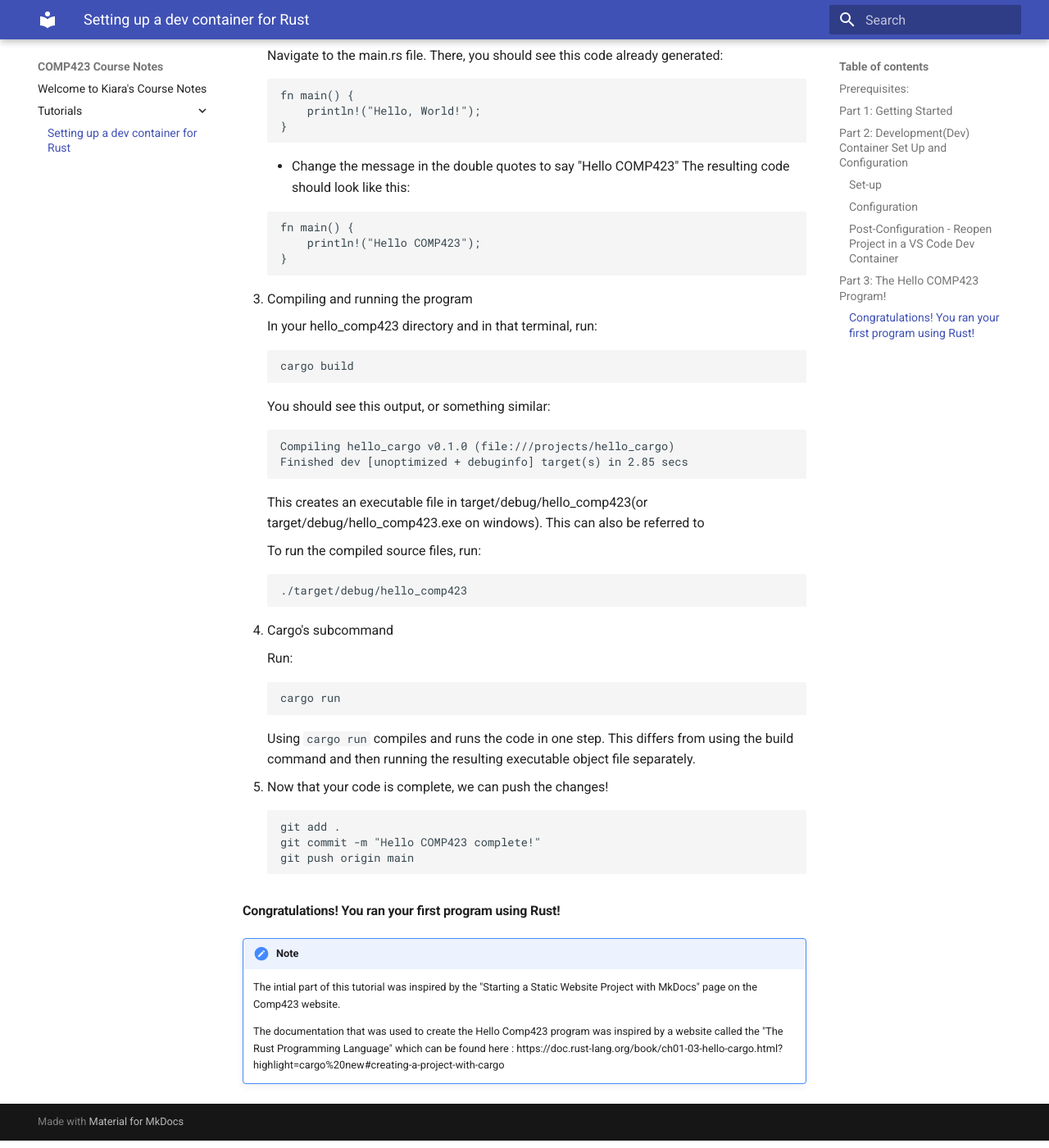
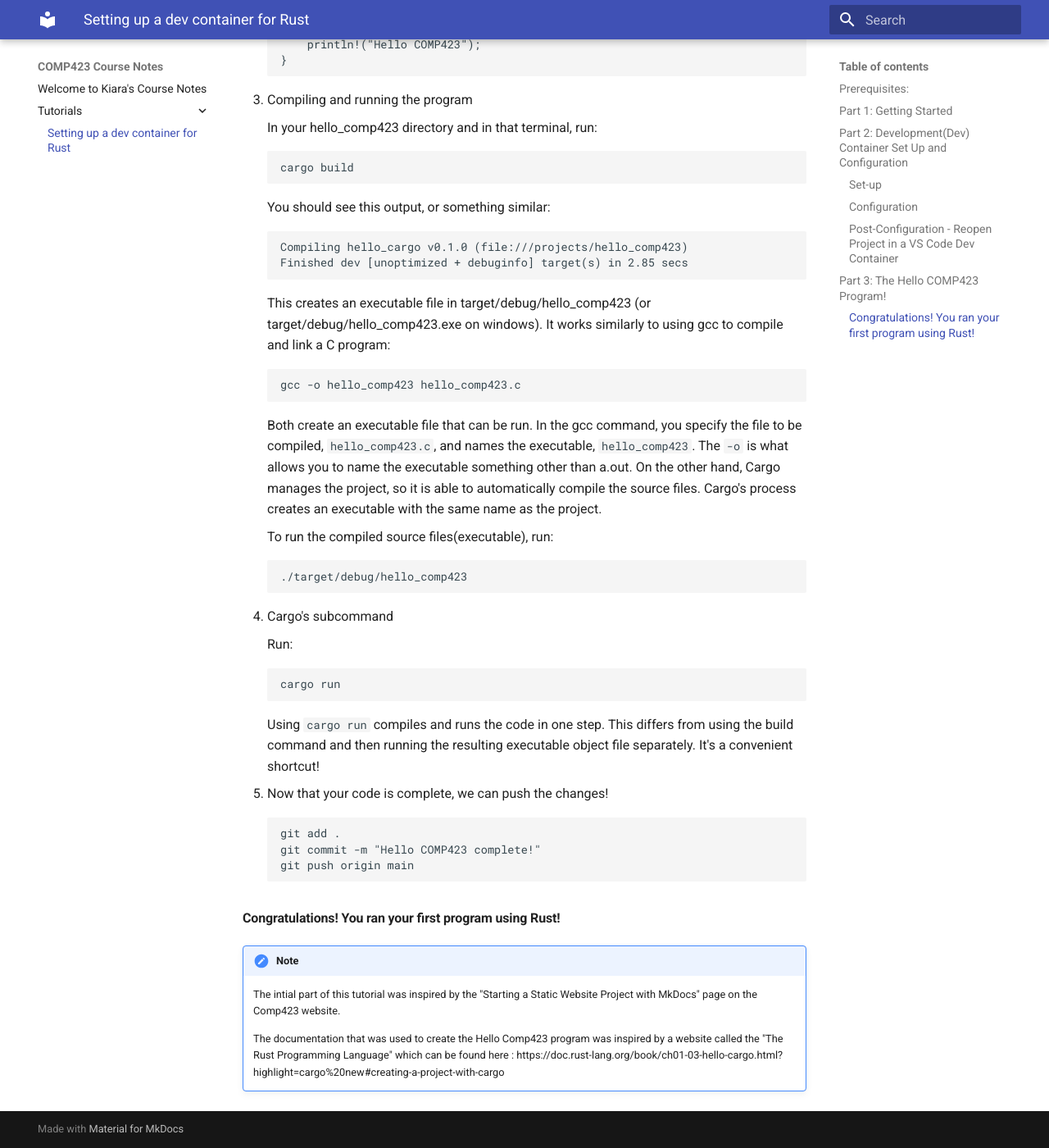
Before and after one commit to kiaras4/comp423-course-notes, an MkDocs documentation site: the page built from docs/tutorials/rust-setup.md, in a window 1280 px wide and 1400 px high, scrolled down 3981 px. Shown: the whole window at 82% size. Built offline with MkDocs 1.6.1 and Material for MkDocs 9.7.7, drawn with Linux system fonts in a browser that asks for light colours; some of the changed text lies outside the part shown.

Commit message:
Minor touch ups + more specification regarding gcc

````diff
--- a/docs/tutorials/rust-setup.md
+++ b/docs/tutorials/rust-setup.md
@@ -2,17 +2,6 @@
 
 * Primary author: [Kiara Smith](https://github.com/kiaras4)
 * Reviewer: [Krisha Malkan](https://github.com/kdmalkan/comp423-course-notes)
-
-
-```title="Example of Code block"
-```<code tag> title="optional title"
---code here--
-\```
-```
-!!! note
-
-    The above code block contains a / before the ``` for displaying purposes. The / will not be used in the actual code
-
 
 **Welcome!** This is the tutorial for creating a basic "Hello, COMP423!" using Rust.
 
@@ -192,21 +181,23 @@ We will be creating your hello comp423 program using Cargo. Cargo is the build s
     You should see this output, or something similar:
 
     ```
-    Compiling hello_cargo v0.1.0 (file:///projects/hello_cargo)
+    Compiling hello_cargo v0.1.0 (file:///projects/hello_comp423)
     Finished dev [unoptimized + debuginfo] target(s) in 2.85 secs
     ```
 
-    This creates an executable file in target/debug/hello_comp423(or target/debug/hello_comp423.exe on windows). This can also be referred to
+    This creates an executable file in target/debug/hello_comp423 (or target/debug/hello_comp423.exe on windows). It works similarly to using gcc to compile and link a C program:
 
-    To run the compiled source files, run:
+     ```
+     gcc -o hello_comp423 hello_comp423.c
+     ```
+
+     Both create an executable file that can be run. In the gcc command, you specify the file to be compiled, ``hello_comp423.c``, and names the executable, ``hello_comp423``. The ``-o`` is what allows you to name the executable something other than a.out. On the other hand, Cargo manages the project, so it is able to automatically compile the source files. Cargo's process creates an executable with the same name as the project.
+
+    To run the compiled source files(executable), run:
 
     ```
     ./target/debug/hello_comp423
     ```
-
-    [comment]:(check-if-the-above-command-is-correct-or-if-it's-just-"./hello-comp423"-to-run)
-
-[comment]:(I-have-to-add-more-about-the-build-in-terms-of-comp-211-gcc-command)
 
 4. Cargo's subcommand
 
@@ -216,7 +207,7 @@ We will be creating your hello comp423 program using Cargo. Cargo is the build s
     cargo run
     ```
 
-    Using ``cargo run`` compiles and runs the code in one step. This differs from using the build command and then running the resulting executable object file separately.
+    Using ``cargo run`` compiles and runs the code in one step. This differs from using the build command and then running the resulting executable object file separately. It's a convenient shortcut!
 
 
 5. Now that your code is complete, we can push the changes!
````
